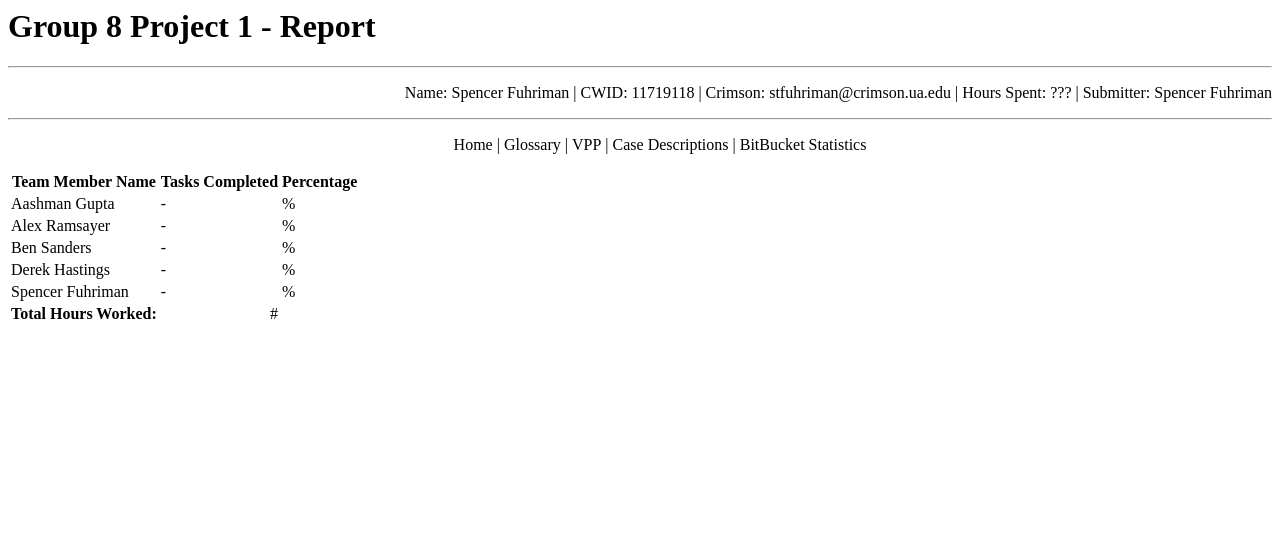
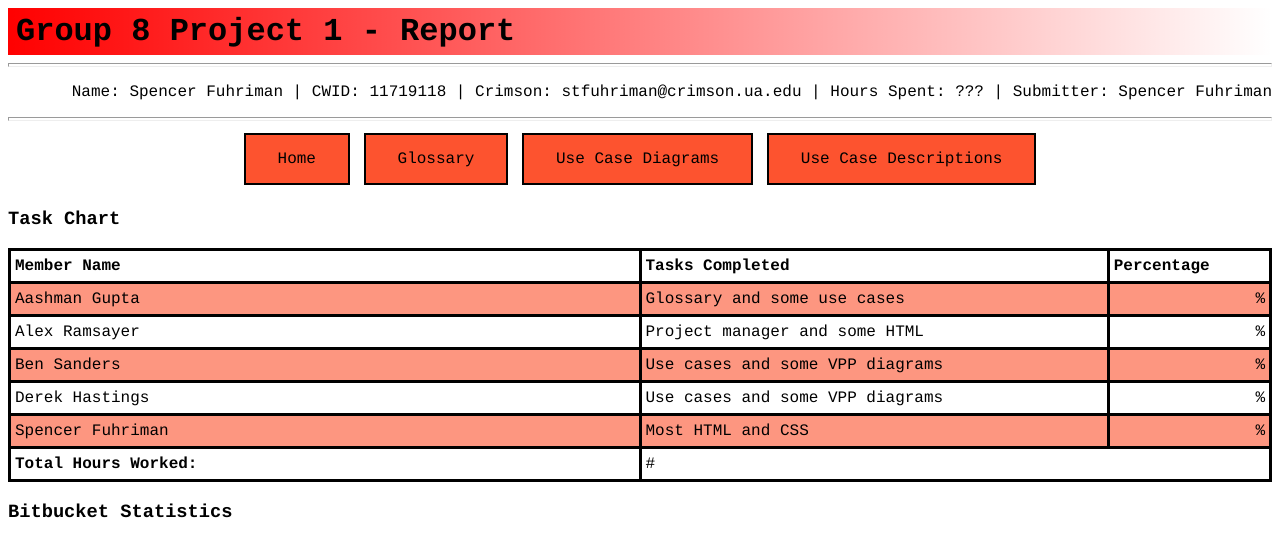
Before and after one commit to aashmangupta/ChocAn, a plain HTML site: page Requirements/report.html in a window 1280 px wide. Drawn offline with Linux system fonts and the light colour scheme.

Commit message:
VPP + glossary + CSS sheet

```diff
--- a/Requirements/css/style.css
+++ b/Requirements/css/style.css
@@ -1,7 +1,82 @@
-ul#menu li {
+ul#header li {
   display: inline;
+}
+div#glossary {
+  border-top: 2px solid black;
+  border-bottom: 2px solid black;
+}
+div#image {
+  text-align: center;
+}
+div#header {
+  background: white; /* For browsers that do not support gradients */
+  background: -webkit-linear-gradient(
+    right,
+    rgba(255, 0, 0, 0),
+    rgba(255, 0, 0, 1)
+  ); /*Safari 5.1-6*/
+  background: -o-linear-gradient(
+    left,
+    rgba(255, 0, 0, 0),
+    rgba(255, 0, 0, 1)
+  ); /*Opera 11.1-12*/
+  background: -moz-linear-gradient(
+    left,
+    rgba(255, 0, 0, 0),
+    rgba(255, 0, 0, 1)
+  ); /*Fx 3.6-15*/
+  background: linear-gradient(
+    to left,
+    rgba(255, 0, 0, 0),
+    rgba(255, 0, 0, 1)
+  ); /*Standard*/
 }
 a {
   text-decoration: none;
   color: black;
 }
+input[type = "button"] {
+  background-color: #fd532f;
+  border: 2px solid black;
+  color: black;
+  padding: 15px 32px;
+  text-align: center;
+  text-decoration: none;
+  display: inline-block;
+  font-size: 16px;
+  margin: 4px 2px;
+  cursor: pointer;
+  font-family: comic, courier;
+}
+table {
+  width: 100%;
+  border-collapse: collapse;
+}
+td,
+th {
+  border: 3px solid black;
+  text-align: left;
+  padding: 6px 4px;
+}
+tr:nth-child(even) {
+  background-color: #fd9680;
+}
+body {
+  font-family: comic, courier;
+}
+h1 {
+  text-align: left;
+  text-decoration: none;
+  padding: 5px;
+  padding-left: 6px;
+  margin: 4px 2px;
+  color: black;
+}
+.title {
+  font-weight: bold;
+  color: #fd532f;
+}
+hr {
+  color: black;
+  height: 2px;
+}
--- a/Requirements/report.html
+++ b/Requirements/report.html
@@ -2,11 +2,13 @@
 <head>
   <link rel= "stylesheet" type = "text/css" href="css/style.css">
 <style>
-  </style>
+</style>
+<div id = "header">
 <h1>Group 8 Project 1 - Report</h1>
+</div>
 <hr>
-  <div style = "text-align:right">
-    <ul id = "menu">
+  <div style = "text-align:right", "float: right" >
+    <ul id = "header">
       <li>Name: Spencer Fuhriman | </li>
       <li>CWID: 11719118 | </li>
       <li>Crimson: stfuhriman@crimson.ua.edu | </li>
@@ -18,64 +20,52 @@
 </head>
 <body>
   <div style ="text-align:center">
-    <ul id = "menu">
-      <a href = "report.html"><li>Home</li></a>
-      <li> | </li>
-      <a href = "external/glossary.html"><li>Glossary</li></a>
-      <li> | </li>
-      <a href = "#VPP"><li>VPP</li></a>
-      <li> | </li>
-      <a href = "#case"><li>Case Descriptions</li></a>
-      <li> | </li>
-      <a href = "#statistics"><li>BitBucket Statistics</li></a>
-    </ul>
+    <form>
+      <input type = "button" value = "Home" onclick="location.href='report.html'"/>
+      <input type = "button" value = "Glossary" onclick="location.href='external/glossary.html'"/>
+      <input type = "button" value = "Use Case Diagrams" onclick="location.href='external/vpp.html'" />
+      <input type = "button" value = "Use Case Descriptions" onclick = "location.href='external/usecase.html'" />
+    </form>
   </div>
 <div>
-<table id = "tasks">
+<h3>Task Chart</h3>
+<table class = "tasks">
   <tr>
-    <th>Team Member Name</th>
+    <th>Member Name</th>
     <th>Tasks Completed</th>
     <th>Percentage</th>
   </tr>
   <tr>
     <td>Aashman Gupta</td>
-    <td> - </td>
-    <td> % </td>
+    <td> Glossary and some use cases </td>
+    <td style = "text-align: right"> % </td>
   </tr>
   <tr>
     <td>Alex Ramsayer</td>
-    <td> - </td>
-    <td> % </td>
+    <td> Project manager and some HTML</td>
+    <td style = "text-align: right"> % </td>
   </tr>
   <tr>
     <td>Ben Sanders</td>
-    <td> - </td>
-    <td> % </td>
+    <td> Use cases and some VPP diagrams</td>
+    <td style = "text-align: right"> % </td>
   </tr>
   <tr>
     <td>Derek Hastings</td>
-    <td> - </td>
-    <td> % </td>
+    <td> Use cases and some VPP diagrams</td>
+    <td style = "text-align: right"> % </td>
   </tr>
   <tr>
     <td>Spencer Fuhriman</td>
-    <td> - </td>
-    <td> % </td>
+    <td> Most HTML and CSS </td>
+    <td style = "text-align: right"> % </td>
   </tr>
   <tr>
-    <th>Total Hours Worked: </th>
-    <td style = "text-align: right"> # </td>
+    <th style = "width: 50%">Total Hours Worked: </th>
+    <td colspan = "2" style = "text-align: right, width: 50%"> # </td>
   </tr>
 </table>
-</div>
-<div id = "VPP">
-</div>
-<div id = "glossary">
-</div>
-<div id = "case">
-</div>
-<div id = "statistics">
-</div>
-
+<h3>Bitbucket Statistics</h3>
+<img/>
 </body>
 </html>
```
Also changed, not shown: Requirements/external/UseCase.html (+12 -73 lines), Requirements/external/glossary.html (+25 -23 lines), Requirements/external/stats.html (deleted, +0 -21 lines), Requirements/external/vpp.html (+14 -10 lines), Requirements/images/VPP.png (renamed from src/Screen Shot 2017-09-26 at 1.49.26 PM.png), 6 other files.
